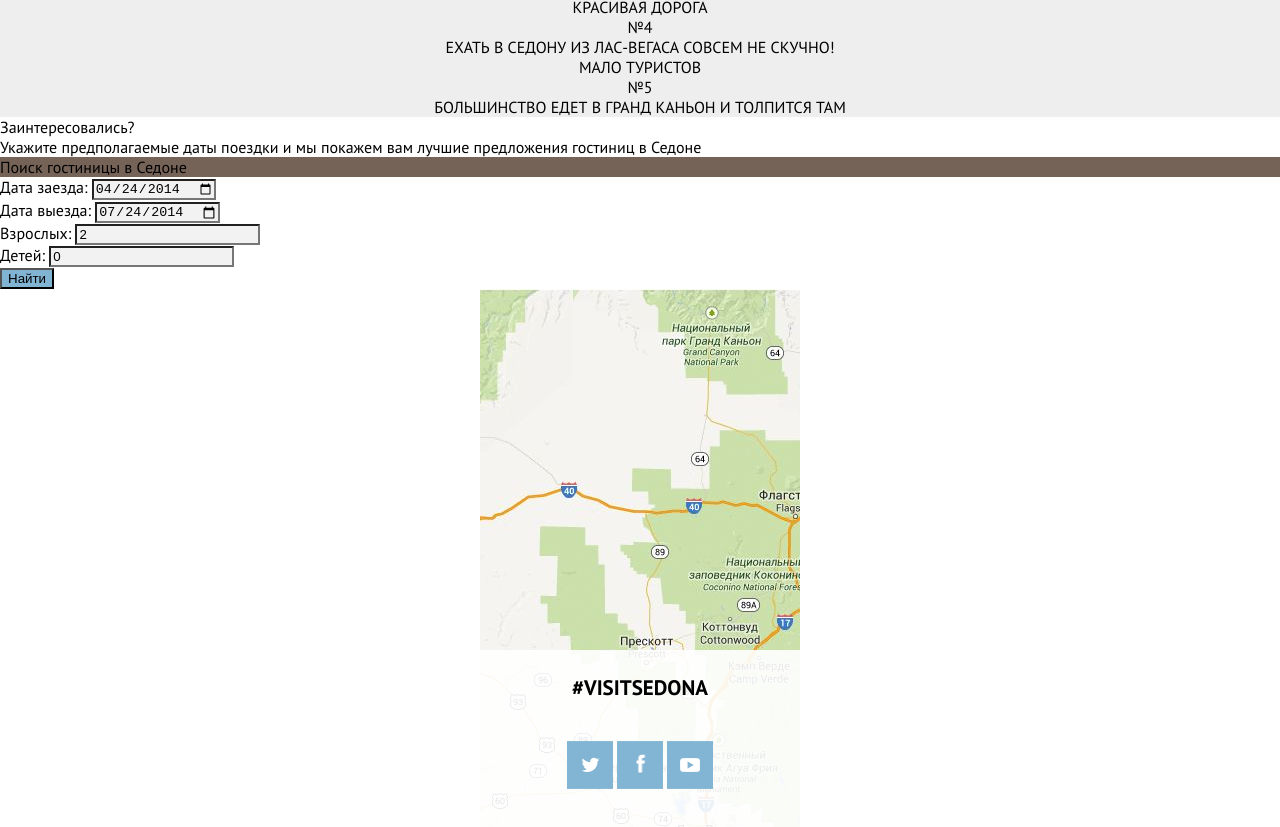
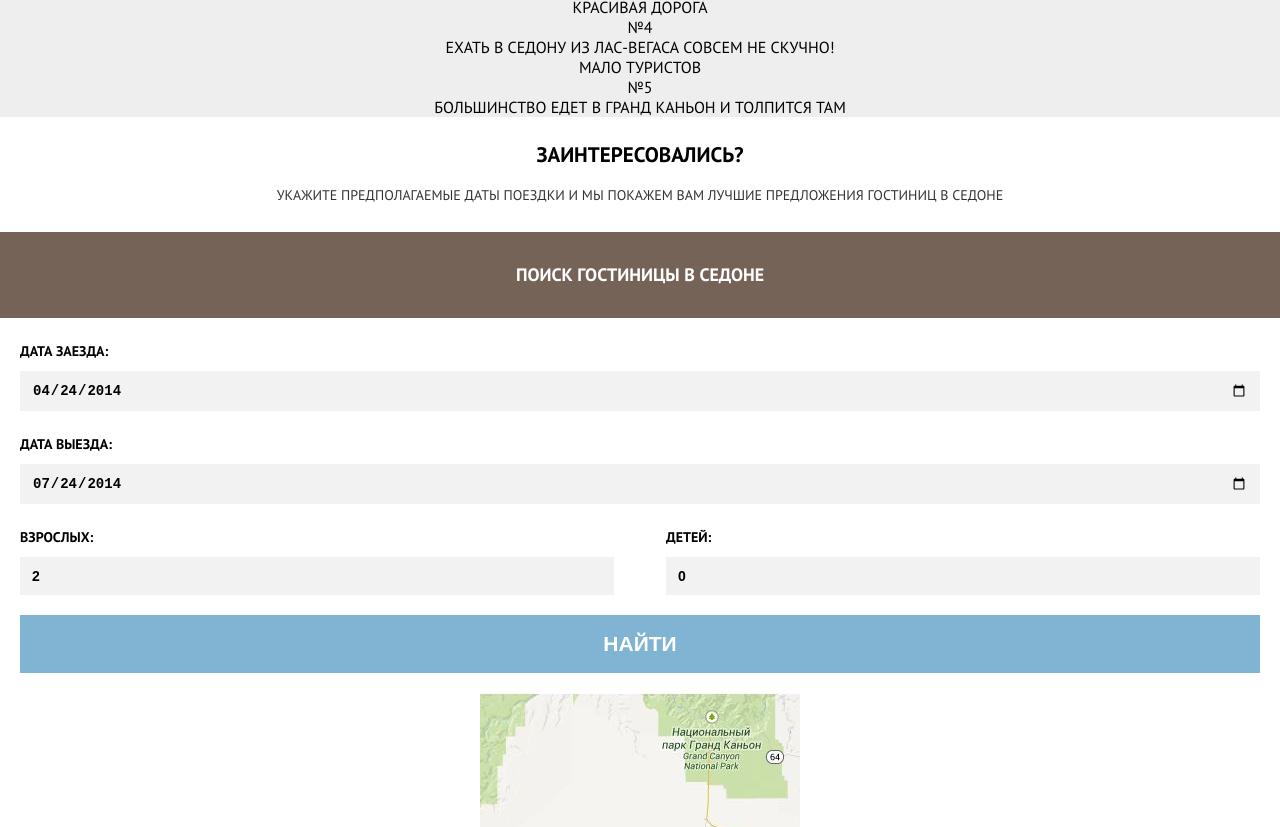
Before and after one commit to kurazor/29986-Sedona, a website: page index.html in a window 1280 px wide. Shown: the part 1677-2504 px from the top of the page. Drawn offline with Linux system fonts and the light colour scheme.

Commit message:
частичная реализация панели поиска

```diff
--- a/less/blocks/search-form-column.less
+++ b/less/blocks/search-form-column.less
@@ -1,2 +1,17 @@
 @import (reference) "../variables.less";
 @import (reference) "../components/mixins.less";
+
+.search-form-column {
+  display: inline-block;
+  box-sizing: border-box;
+  width: 50%;
+  float: left;
+}
+
+.search-form-column:first-child {
+  padding-right: 26px;
+}
+
+.search-form-column:last-child {
+  padding-left: 26px;
+}
--- a/less/blocks/search-form-input.less
+++ b/less/blocks/search-form-input.less
@@ -3,4 +3,17 @@
 
 .search-form-input {
   background-color: @color-fill-input;
+
+  color: @text-color-normal;
+  text-transform: uppercase;
+  font-size: 14px;
+  font-weight: 700;
+  line-height: 26px;
+
+  display: block;
+  box-sizing: border-box;
+  width: 100%;
+
+  border: none;
+  padding: 6px 12px;
 }
--- a/less/blocks/search-form-label.less
+++ b/less/blocks/search-form-label.less
@@ -1,2 +1,13 @@
 @import (reference) "../variables.less";
 @import (reference) "../components/mixins.less";
+
+.search-form-label {
+  color: @text-color-normal;
+  text-transform: uppercase;
+  font-size: 14px;
+  font-weight: 700;
+  line-height: 26px;
+
+  display: block;
+  margin-bottom: 7px;
+}
--- a/less/blocks/search-form-row.less
+++ b/less/blocks/search-form-row.less
@@ -1,2 +1,10 @@
 @import (reference) "../variables.less";
 @import (reference) "../components/mixins.less";
+
+.search-form-row {
+  padding-left: 20px;
+  padding-right: 20px;
+  margin-top: 20px;
+  margin-bottom: 20px;
+  .clearfix;
+}
--- a/less/blocks/search-form-submit.less
+++ b/less/blocks/search-form-submit.less
@@ -3,4 +3,19 @@
 
 .search-form-submit {
   background-color: @color-fill-featured;
+
+  color: @text-color-inverted;
+  text-transform: uppercase;
+  font-size: 21px;
+  font-weight: 700;
+  line-height: 26px;
+  text-align: center;
+
+  border: 0;
+  display: block;
+  box-sizing: border-box;
+  width: 100%;
+
+  padding-top: 16px;
+  padding-bottom: 16px;
 }
--- a/less/blocks/search.less
+++ b/less/blocks/search.less
@@ -1,6 +1,43 @@
 @import (reference) "../variables.less";
 @import (reference) "../components/mixins.less";
 
+.search__header-title {
+  color: @text-color-normal;
+  text-transform: uppercase;
+
+  font-size: 21px;
+  font-weight: 700;
+  line-height: 26px;
+  text-align: center;
+
+  padding-top: 25px;
+  margin-bottom: 15px;
+}
+
+.search__header-description {
+  color: @text-color-weaken;
+  text-transform: uppercase;
+
+  font-size: 14px;
+  font-weight: 400;
+  line-height: 24px;
+  text-align: center;
+
+  padding-left: 20px;
+  padding-right: 20px;
+  padding-bottom: 25px;
+}
+
 .search__subheader-title {
   background-color: @color-fill-accent;
+  color: @text-color-inverted;
+
+  text-transform: uppercase;
+  font-size: 18px;
+  font-weight: 700;
+  line-height: 26px;
+  text-align: center;
+
+  padding-top: 30px;
+  padding-bottom: 30px;
 }
--- a/less/variables.less
+++ b/less/variables.less
@@ -1,6 +1,7 @@
 @font-size: 16px;
 @font-family: 'PT Sans', sans-serif;
 @text-color-normal: #000000;
+@text-color-weaken: #333333;
 @text-color-inverted: #ffffff;
 
 @color-fill-background: #ffffff;
```
Also changed, not shown: css/style.css.
